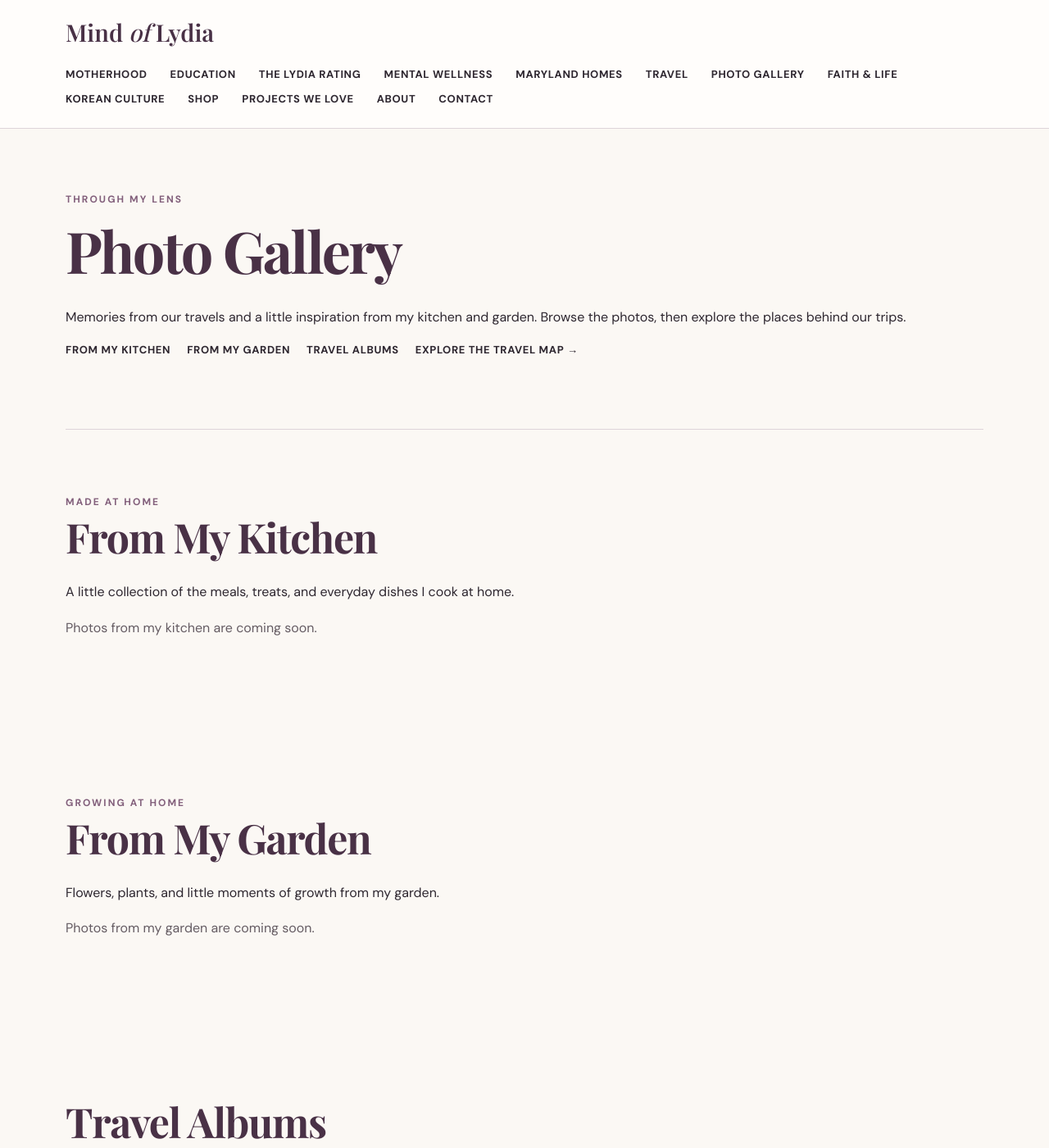
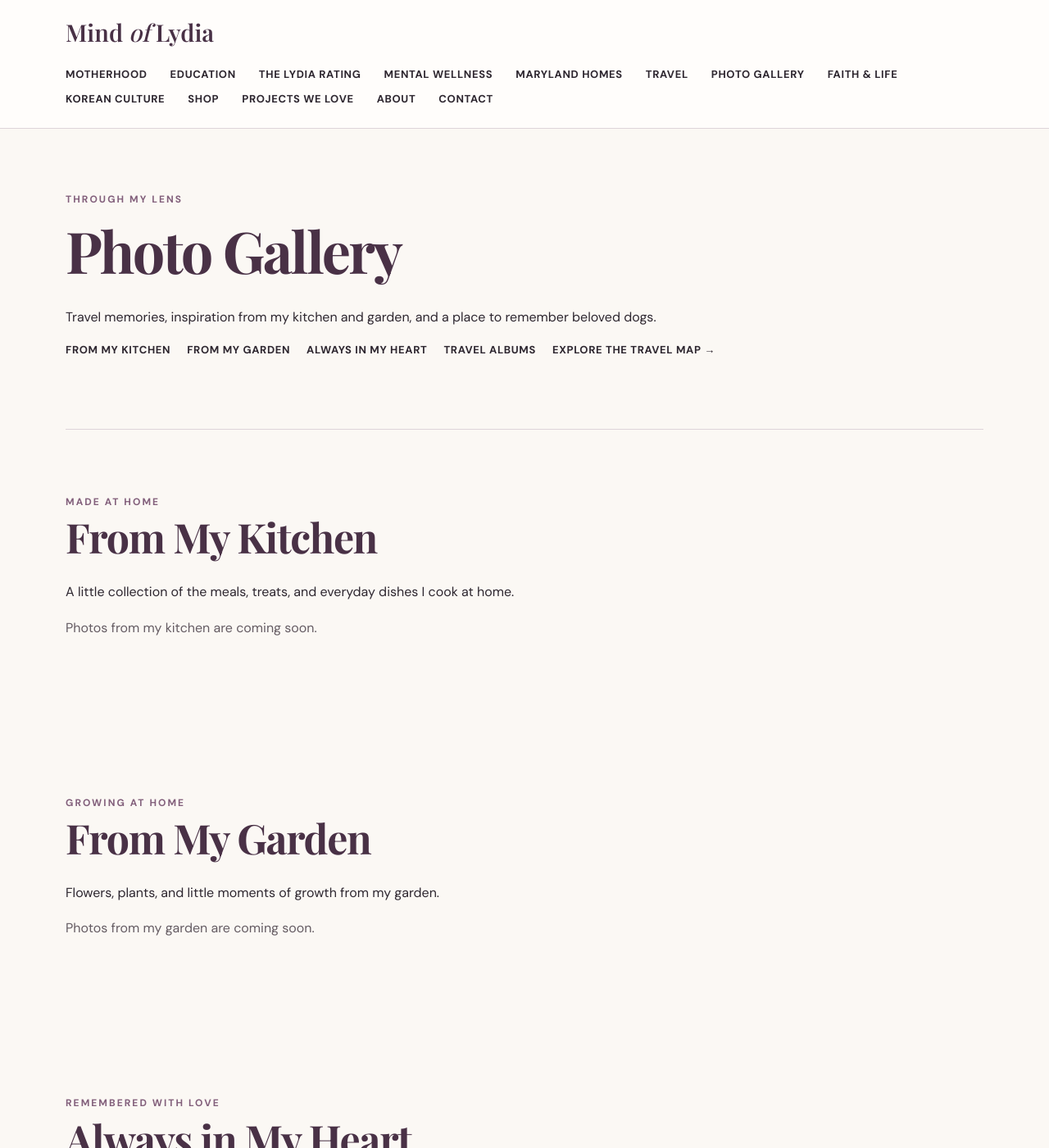
Before and after one commit to lydiarim22-coder/mindoflydia, a Jekyll site: the page built from photo-gallery.html, in a window 1280 px wide and 1400 px high. Shown: the whole window at 82% size. Built offline with Jekyll 4.4.1, drawn with Linux system fonts in a browser that asks for light colours; some web fonts are replaced; some of the changed text lies outside the part shown.

Commit message:
Add Always in My Heart dog memorial gallery

```diff
--- /dev/null
+++ b/_data/dog_memorials.yml
@@ -0,0 +1,4 @@
+# Add only names, photos, and memories supplied by Lydia.
+# Each entry needs name. Optional: photo, photo_alt, years, memory, story_url.
+# When a photo is included, provide photo_alt and an existing local image path.
+[]
--- a/photo-gallery.html
+++ b/photo-gallery.html
@@ -2,13 +2,13 @@
 layout: default
 title: Photo Gallery
 permalink: /photo-gallery/
-description: "Photos from Lydia's travels, home cooking, and garden, with trip albums connected to the travel map."
+description: "Photos from Lydia's travels, home cooking, garden, and beloved dogs, with trip albums connected to the travel map."
 ---
 <section class="page-intro shell">
   <p class="eyebrow">Through my lens</p>
   <h1>Photo Gallery</h1>
-  <p>Memories from our travels and a little inspiration from my kitchen and garden. Browse the photos, then explore the places behind our trips.</p>
-  <nav class="gallery-trip-links" aria-label="Gallery sections"><a href="#from-my-kitchen">From My Kitchen</a><a href="#from-my-garden">From My Garden</a><a href="#trip-albums">Travel Albums</a><a href="{{ '/travel/' | relative_url }}">Explore the travel map &rarr;</a></nav>
+  <p>Travel memories, inspiration from my kitchen and garden, and a place to remember beloved dogs.</p>
+  <nav class="gallery-trip-links" aria-label="Gallery sections"><a href="#from-my-kitchen">From My Kitchen</a><a href="#from-my-garden">From My Garden</a><a href="#always-in-my-heart">Always in My Heart</a><a href="#trip-albums">Travel Albums</a><a href="{{ '/travel/' | relative_url }}">Explore the travel map &rarr;</a></nav>
 </section>
 <section class="shell section" id="from-my-kitchen" aria-labelledby="kitchen-title">
   <p class="eyebrow">Made at home</p>
@@ -44,6 +44,28 @@
   <p class="gallery-empty">Photos from my garden are coming soon.</p>
   {% endif %}
 </section>
+<section class="shell section" id="always-in-my-heart" aria-labelledby="memorial-title">
+  <p class="eyebrow">Remembered with love</p>
+  <h2 id="memorial-title">Always in My Heart</h2>
+  <p>A place to remember the dogs who shared my life—their personalities, the little moments, and the love that stays.</p>
+  {% if site.data.dog_memorials.size > 0 %}
+  <div class="trip-photo-grid">
+    {% for dog in site.data.dog_memorials %}
+    <article>
+      {% if dog.photo %}
+      <a href="{{ dog.photo | relative_url }}" aria-label="View full photo of {{ dog.name | escape }}"><img src="{{ dog.photo | relative_url }}" alt="{{ dog.photo_alt | escape }}" loading="lazy"></a>
+      {% endif %}
+      <h3>{{ dog.name | escape }}</h3>
+      {% if dog.years %}<p>{{ dog.years | escape }}</p>{% endif %}
+      {% if dog.memory %}<p>{{ dog.memory | escape }}</p>{% endif %}
+      {% if dog.story_url %}<p><a href="{{ dog.story_url | relative_url }}">Read their story &rarr;</a></p>{% endif %}
+    </article>
+    {% endfor %}
+  </div>
+  {% else %}
+  <p class="gallery-empty">Photos and memories will be shared here as I gather them.</p>
+  {% endif %}
+</section>
 <section class="shell section" id="trip-albums" aria-label="Trip photo albums">
   <h2>Travel Albums</h2>
   {% assign past_trips = site.data.travel_places | where: 'type', 'past' %}
```
Also changed, not shown: about.md (+3 -1 lines).
